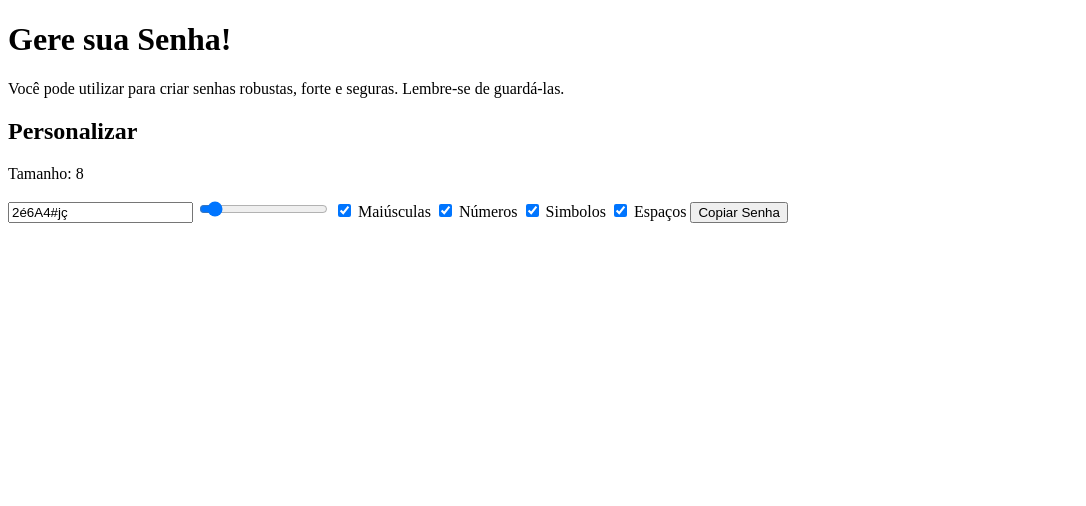
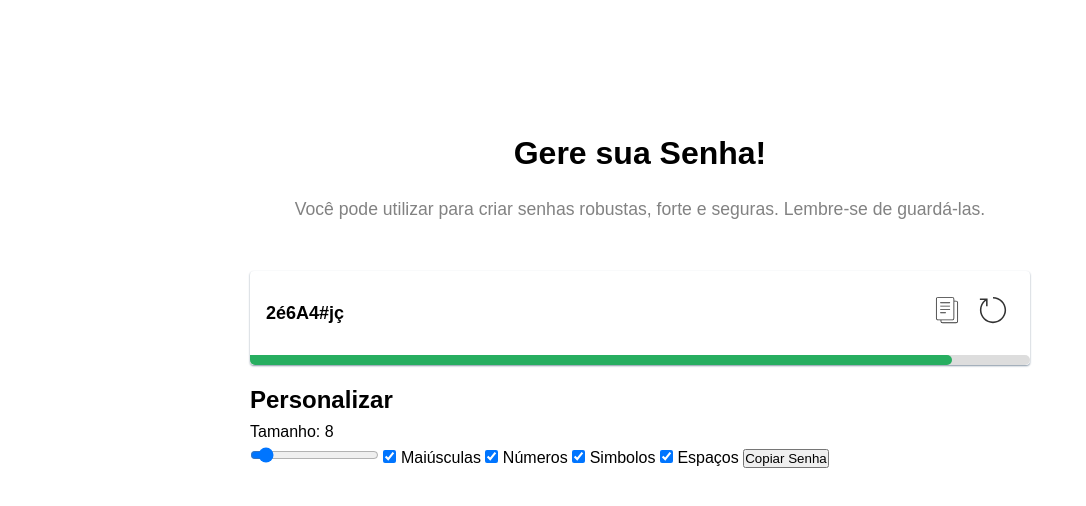
Before and after one commit to CaioAndersonMM/DevSamurai_Projetos, a plain HTML site: page GeradorDeSenhas/index.html in a window 1280 px wide. Shown: the whole page, without its empty margins (0-1086 px from the left). Drawn offline with Linux system fonts and the light colour scheme.

Commit message:
Estilização: Inputs de Password, botões, e slidebar

```diff
--- a/GeradorDeSenhas/index.html
+++ b/GeradorDeSenhas/index.html
@@ -5,22 +5,39 @@
     <meta charset="UTF-8">
     <meta name="viewport" content="width=device-width, initial-scale=1.0">
     <script src="script.js"></script>
+    <link rel="stylesheet" href="style.css">
     <title>Gerador de Senhas</title>
 </head>
 
 <body>
+    <main>
+        <section class="hero">
             <h1>Gere sua Senha!</h1>
             <p>Você pode utilizar para criar senhas robustas, forte e seguras. Lembre-se de guardá-las.</p>
+        </section>
 
-    <div>
-
+        <section class="box">
+            <div class="password">
+                <div class="text">
+                    <input type="text" name="password" id="password">
                 </div>
-
+                <div class="action">
+                    <button id="btnCopy1">
+                        <img src="copy.svg" alt="">
+                    </button>
+                    <button class="reset">
+                        <img src="reset.svg" alt="">
+                    </button>
+                </div>
+            </div>
+            <div class="security">
+                <div id="security-bar" class="bar safe" style="width: 90%"></div>
+            </div>
+        </section>
         <div>
             <h2>Personalizar</h2>
             <p id="lengthText">Tamanho: X</p>
 
-        <input type="text" name="password" id="password">
             <input type="range" name="passwordlength" id="passwordlength" value="8" min="4" max="64">
             <input type="checkbox" name="maiusculas" id="maiusculas" checked="true">
             <label for="maiusculas">Maiúsculas</label>
@@ -31,10 +48,11 @@
             <input type="checkbox" name="spaces" id="spaces" checked="true">
             <label for="spaces">Espaços</label>
 
-        <button onclick="copiarTexto()" id="btnCopy">Copiar Senha</button>
+            <button id="btnCopy2">Copiar Senha</button>
 
 
         </div>
+    </main>
 </body>
 
 </html>
--- a/GeradorDeSenhas/script.js
+++ b/GeradorDeSenhas/script.js
@@ -3,8 +3,6 @@
         const passwordInput = document.querySelector("#password");
         const lengthText = document.querySelector("#lengthText");
         const inputCheckBox = document.querySelectorAll('input[type="checkbox"]');
-        document.getElementById("btnCopy").addEventListener("click", copy);
-
 
         var checksboxes = {
             maiusculas: true,
@@ -64,6 +62,9 @@
             checkbox.addEventListener('input', generatePassword);
         });
 
+        document.getElementById("btnCopy1").addEventListener("click", copy);
+        document.getElementById("btnCopy2").addEventListener("click", copy);
+
         function copy() {
             navigator.clipboard.writeText(passwordInput.value)
             alert("Texto copiado: " + passwordInput.value);
--- /dev/null
+++ b/GeradorDeSenhas/style.css
@@ -0,0 +1,98 @@
+* {
+    margin: 0;
+    padding: 0;
+    box-sizing: border-box;
+}
+
+body {
+    font-family: Arial, sans-serif;
+    line-height: 1.6;
+}
+
+.hero{
+    text-align: center;
+    padding-bottom: 3rem;
+}
+
+.hero h1{
+    font-size: 2rem;
+    font-weight: bold;
+    padding-bottom: 1rem;
+}
+
+.hero p{
+    font-size: 1.1rem;
+    color: #828282 ;
+}
+
+main{
+    max-width: 780px;
+    margin: 10% auto;
+}
+
+.box{
+    background: #ffff;
+    box-shadow: 0 1px 2px rgba(132, 148, 165, 1);
+    border-radius: 4px;
+    margin-bottom: 2%;
+}
+
+.password{
+    display: flex;
+    align-items: center;
+    padding: 1rem 1rem;
+}
+
+.password .text{
+    flex: 1;
+}
+
+.password .action button{
+    background-color: transparent;
+    border: none;
+    cursor: pointer;
+    opacity: 0.8;
+}
+.password .action button img{
+    width: 42px;
+}
+
+.password .text input{
+    font-weight: bold;
+    font-size: large;
+    border: none;
+    cursor: default;
+    height: 52px;
+    width: 100%;
+    user-select: none;
+}
+
+.security{
+    height: 10px;
+    background-color: #ddd;
+    border-radius: 8px;
+    border-bottom-left-radius: 8px;
+    border-bottom-right-radius: 8px;
+}
+
+.security .bar{
+    height: 10px;
+    border-top-right-radius: 8px;
+    border-bottom-left-radius: 8px;
+    border-bottom-right-radius: 8px;
+
+    transition: all 0.2s;
+}
+
+.security .bar.completed{
+    border-top-right-radius: 0;
+}
+.security .bar.critical{
+    background-color: #eb5757;
+}
+.security .bar.warning{
+    background-color: #f2c94c;
+}
+.security .bar.safe{
+    background-color: #27ae60;
+}
```
Also changed, not shown: GeradorDeSenhas/copy.svg (added), GeradorDeSenhas/reset.svg (added). Lines whose indentation alone changed are shown as unchanged.
